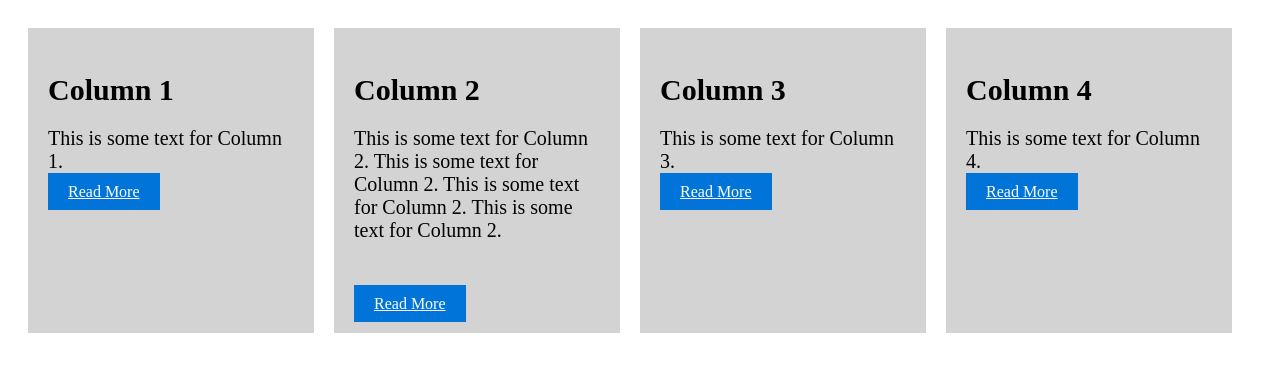
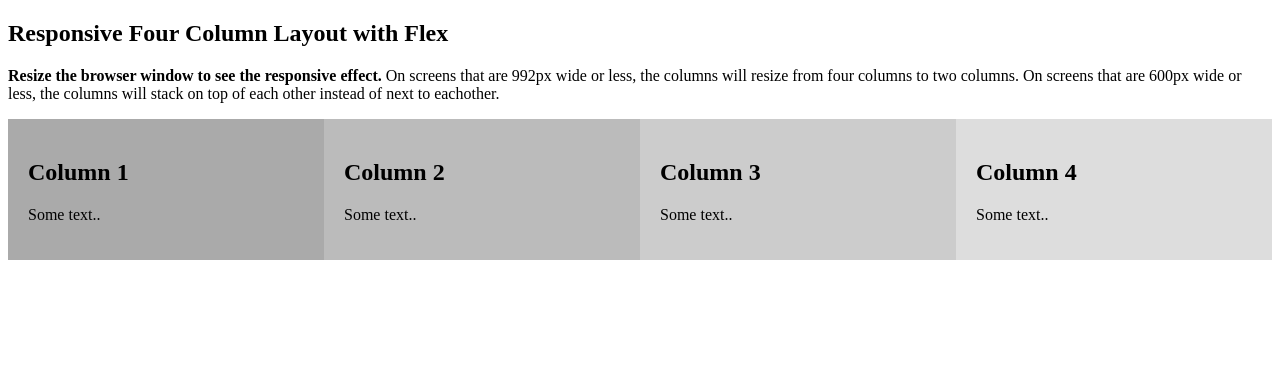
Before and after one commit to mrpoponep/Portfolio, a Python web app: template template/test.html in a window 1280 px wide. Shown: the top 372 px of the page. Run offline with Jinja, Linux system fonts and the light colour scheme; the template is opened without the code that fills it, so the values that code supplies are empty.

Commit message:
add_mobile_compatible

```diff
--- a/template/test.html
+++ b/template/test.html
@@ -1,77 +1,65 @@
 <!DOCTYPE html>
 <html>
 <head>
-    <title>Four Columns</title>
+<meta name="viewport" content="width=device-width, initial-scale=1">
 <style>
-        /* Style for the container */
-        .container {
+* {
+  box-sizing: border-box;
+}
+
+/* Container for flexboxes */
+.row {
   display: flex;
-            justify-content: space-between;
+  flex-wrap: wrap;
+}
+
+/* Create four equal columns */
+.column {
+  flex: 25%;
   padding: 20px;
 }
 
-        /* Style for each column */
+/* On screens that are 992px wide or less, go from four columns to two columns */
+@media screen and (max-width: 992px) {
   .column {
-            flex-basis: calc(25% - 20px);
-            background-color: lightgray;
-            padding: 20px;
-            margin-right: 20px;
+    flex: 50%;
+  }
 }
 
-        /* Style for the heading */
-        .column h2 {
-            font-size: 30px;
-            margin-bottom: 10px;
+/* On screens that are 600px wide or less, make the columns stack on top of each other instead of next to each other */
+@media screen and (max-width: 600px) {
+  .row {
+    flex-direction: column;
   }
-
-        /* Style for the paragraph */
-        .column p {
-            font-size: 20px;
-            margin-bottom: 10px;
-        }
-
-        /* Style for the button */
-        .column .button {
-            background-color: #0074d9;
-            color: white;
-            border: none;
-            padding: 10px 20px;
-            font-size: 16px;
-            cursor: pointer;
 }
 </style>
 </head>
 <body>
-    <div class="container">
-        <!-- Column 1 -->
-        <div class="column">
+
+<h2>Responsive Four Column Layout with Flex</h2>
+<p><strong>Resize the browser window to see the responsive effect.</strong> On screens that are 992px wide or less, the columns will resize from four columns to two columns. On screens that are 600px wide or less, the columns will stack on top of each other instead of next to eachother.</p>
+
+<div class="row">
+  <div class="column" style="background-color:#aaa;">
     <h2>Column 1</h2>
-            <p>This is some text for Column 1.</p>
-            <a href="https://example.com" class="button">Read More</a>
+    <p>Some text..</p>
   </div>
 
-        <!-- Column 2 -->
-        <div class="column">
+  <div class="column" style="background-color:#bbb;">
     <h2>Column 2</h2>
-            <p>This is some text for Column 2. This is some text for Column 2. This is some text for Column 2. This is some text for Column 2. </p>
-            <p></p>
-            <p>&nbsp</p>
-            <a href="https://example.com" class="button">Read More</a>
+    <p>Some text..</p>
   </div>
 
-        <!-- Column 3 -->
-        <div class="column">
+  <div class="column" style="background-color:#ccc;">
     <h2>Column 3</h2>
-            <p>This is some text for Column 3.</p>
-            <a href="https://example.com" class="button">Read More</a>
+    <p>Some text..</p>
   </div>
 
-        <!-- Column 4 -->
-        <div class="column">
+  <div class="column" style="background-color:#ddd;">
     <h2>Column 4</h2>
-            <p>This is some text for Column 4.</p>
-            <a href="https://example.com" class="button">Read More</a>
+    <p>Some text..</p>
   </div>
 </div>
+
 </body>
 </html>
```
Also changed, not shown: app.py (+6 -7 lines), template/hi.html (+11 -10 lines). Lines whose indentation alone changed are shown as unchanged.
